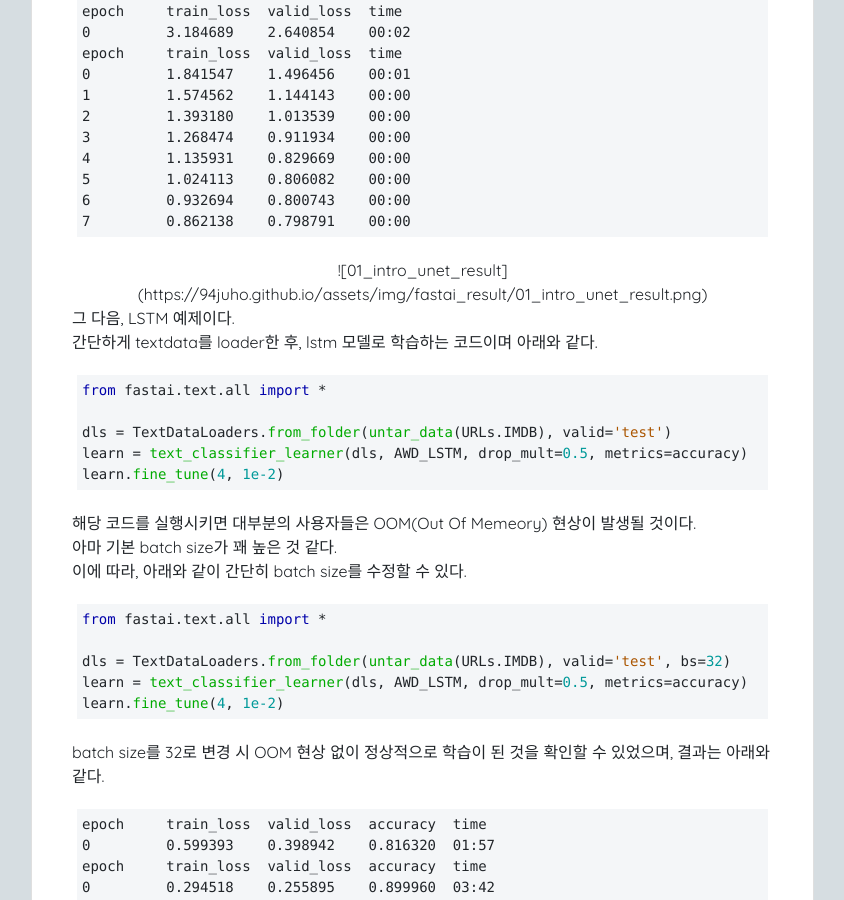
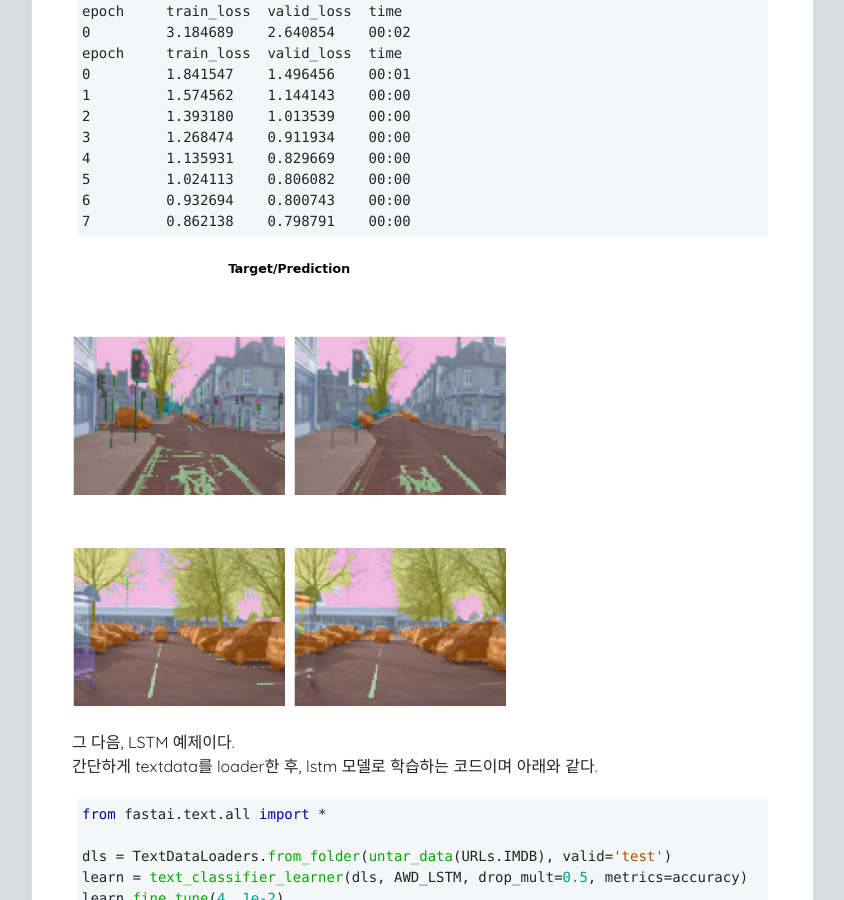
Before and after one commit to 94JuHo/94juho.github.io, a Jekyll site: the page built from _posts/2020-09-14-Fastai01.md, in a window 1280 px wide and 900 px high, scrolled down 2946 px. Shown: the whole window, without its empty margins (4-848 px from the left). Built offline with Jekyll 4.4.1, drawn with Linux system fonts in a browser that asks for light colours; nearby versions of some CDN libraries; comment, search, counter and statistics services are not loaded; a style sheet for code colours, icons or effects is not loaded; some of the changed text lies outside the part shown.

Commit message:
Edit image link

````diff
--- a/_posts/2020-09-14-Fastai01.md
+++ b/_posts/2020-09-14-Fastai01.md
@@ -128,11 +128,9 @@ epoch     train_loss  valid_loss  time
 6         0.932694    0.800743    00:00
 7         0.862138    0.798791    00:00
 ```
-<div align=center>
 
 ![01_intro_unet_result](https://94juho.github.io/assets/img/fastai_result/01_intro_unet_result.png)
 
-</div>
 
 그 다음, LSTM 예제이다.
 간단하게 textdata를 loader한 후, lstm 모델로 학습하는 코드이며 아래와 같다.
@@ -228,11 +226,7 @@ learn.show_results()
 그래서, 임시 방편으로 위에서 import 했던 tabular 코드를 추가했더니 정상(?) 실행 되었다.
 해당 코드의 결과는 html 파일로 제공되기 때문에 pycharm 에서는 확인할 수 없었고, 원문의 결과로 대체한다.
 
-<div align=center>
-
 ![01_intro_collab_result](https://94juho.github.io/assets/img/fastai_result/01_intro_collab_result.png)
-
-</div>
 
 이로써, 1장에 있는 모든 코드를 실행하고 결과를 확인해봤다.
 앞으로도 2, 3장 등 지속적으로 실행할 수 있는 코드들을 확인하고 분석해보고자 한다.
````
Also changed, not shown: _posts/2020-04-15-blackscreeninmacos.md (+0 -4 lines).
